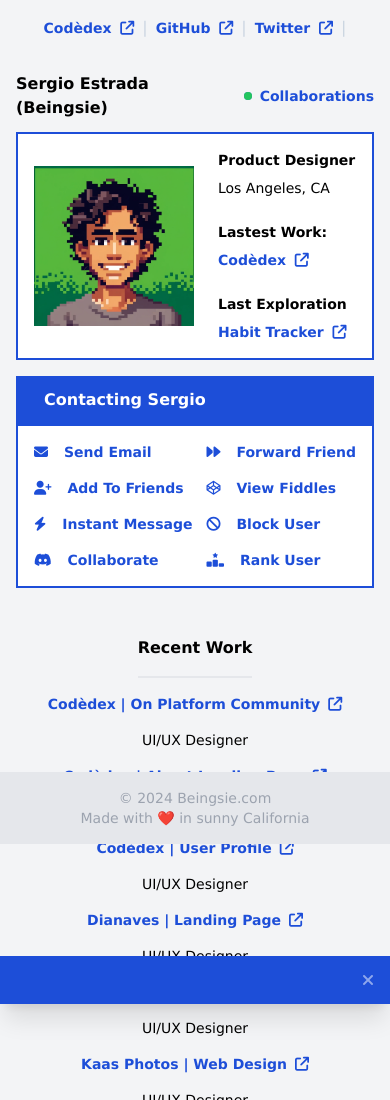
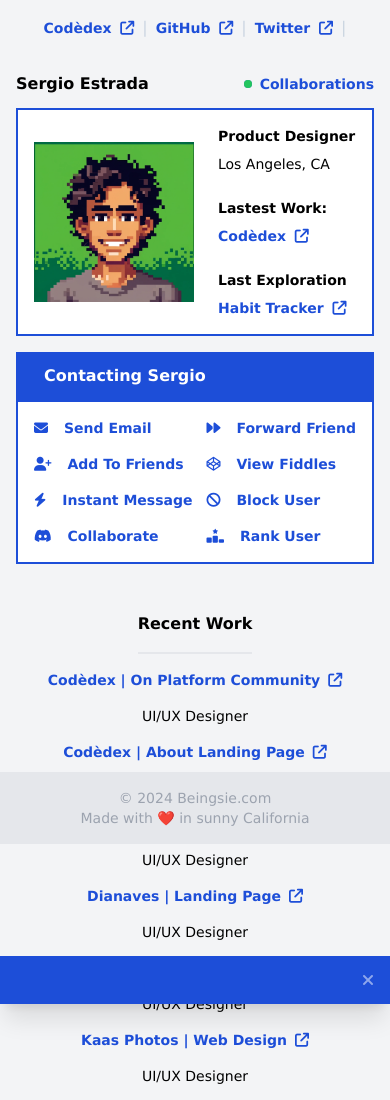
Before and after one commit to beingsie/beingsie-basic, a website: page src/index.html in a window 390 px wide. Shown: the top 1100 px of the page. Drawn offline with nearby package versions, Linux system fonts and the light colour scheme.

Commit message:
fix: name wrap on smaller devices

```diff
--- a/src/index.html
+++ b/src/index.html
@@ -106,7 +106,7 @@
           <aside class="flex flex-col gap-3">
             <div class="flex flex-row items-center justify-between">
               <p>
-                <span class="font-semibold">Sergio Estrada (Beingsie)</span>
+                <span class="font-semibold flex items-center gap-1">Sergio Estrada <span class="hidden sm:block">(Beingsie)</span></span>
               </p>
               <p class="flex flex-row items-center gap-2">
                 <span class="relative flex h-2 w-2">
```
